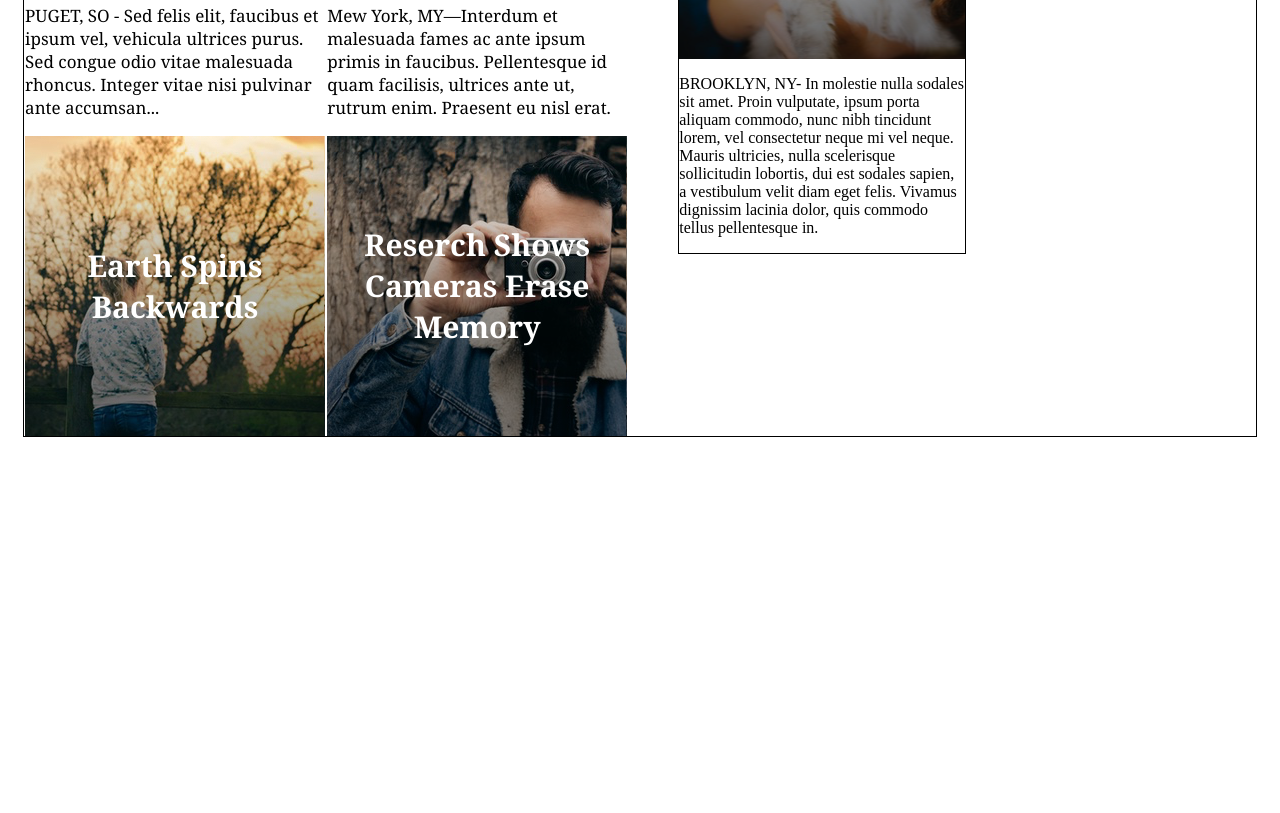
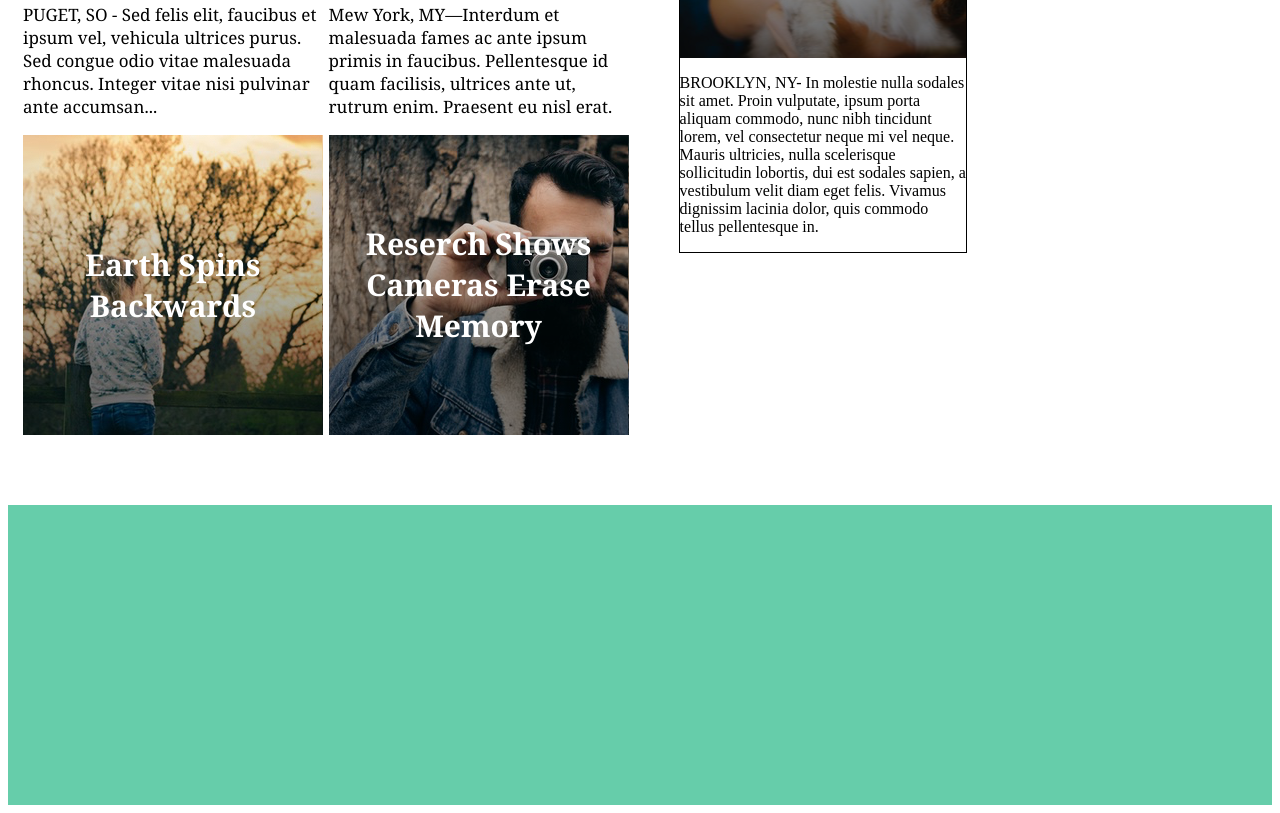
Before and after one commit to tharik401/mytimes, a plain HTML site: page index.html in a window 1280 px wide. Shown: the part 711-1524 px from the top of the page. Before the commit the page ends 1156 px from the top, so only its background shows below. Drawn offline with Linux system fonts and the light colour scheme.

Commit message:
column large bug fixes

```diff
--- a/index.html
+++ b/index.html
@@ -92,9 +92,12 @@
           </div>
         </div>
       </div>
-    <footer>
+    </div>
 
-    </footer>
+  </body>
+  <footer>
+    <div class="footerframe">
+
     </div>
-  </body>
+  </footer>
 </html>
--- a/resources/css/style.css
+++ b/resources/css/style.css
@@ -36,7 +36,6 @@ nav span{
 }
 .content{
   display: flex;
-  border: 1px solid black;
   padding-top: 116px;
   margin: 0 15px;
 }
@@ -70,11 +69,11 @@ nav span{
 
 .stories{
   display: flex;
+  justify-content: space-between;
 }
 .history{
   display: block;
   width: 300px;
-  margin: 0 auto;
 
 }
 .text p{
@@ -132,3 +131,9 @@ nav span{
   padding: 11px 20px;
   text-align: justify;
 }
+footer{
+  margin-top: 70px;
+  height: 300px;
+  width: 100%;
+  background-color: MediumAquamarine;
+}
```
